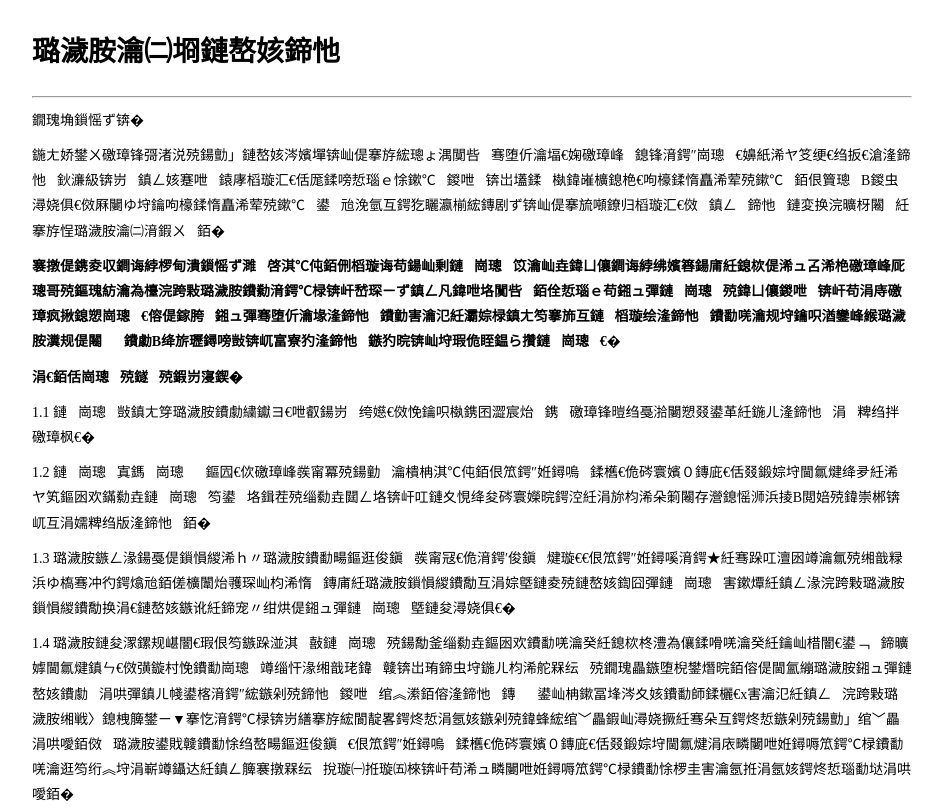
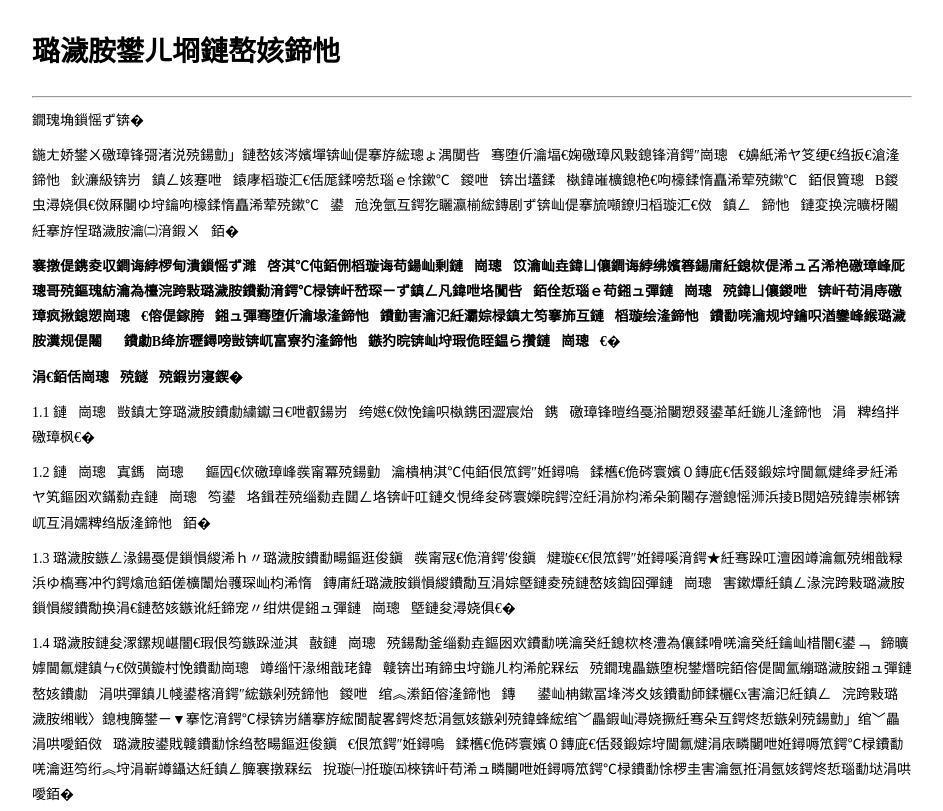
Before and after one commit to gemhermit/about, a plain HTML site: page contract.html in a window 1280 px wide. Shown: the top 811 px of the page, without its empty margins (168-1111 px from the left). Drawn offline with Linux system fonts and the light colour scheme.

Commit message:
Update contract.html

```diff
--- a/contract.html
+++ b/contract.html
@@ -84,11 +84,11 @@
         <div class="hp-main">
         <div class="hp-cont-main" id="content">
         <div class="hp-module-content mt_15">
-        <h1> 贝谷客户服务协议</h1>
+        <h1> 贝谷用户服务协议</h1>
         <hr>
         <li>
         <p style="text-indent:0em;">特别提示：</p>
-        <p>在使用贝谷提供的各项服务之前，您应当认真阅读并遵守《贝谷客户服务协议》（以下简称“本协议”），请您务必审慎阅读、充分理解各条款内容，特别是免除或者限制责任的条款、争议解决条款。免除或者限制责任的条款可能会以加粗字体显示，您应重点阅读。如您对协议有任何疑问，应向贝谷客服咨询。</p>
+        <p>在使用贝谷提供的各项服务之前，您应当认真阅读并遵守《贝谷用户服务协议》（以下简称“本协议”），请您务必审慎阅读、充分理解各条款内容，特别是免除或者限制责任的条款、争议解决条款。免除或者限制责任的条款可能会以加粗字体显示，您应重点阅读。如您对协议有任何疑问，应向贝谷客服咨询。</p>
         <p class="fb">当您按照登录页面提示填写信息、阅读并同意本协议且完成全部登录程序后，或您以其他贝谷允许的方式实际使用贝谷的服务时，即表示您已充分阅读、理解并接受本协议的全部内容，并与贝谷达成协议。您承诺接受并遵守本协议的约定，届时您不应以未阅读本协议的内容或者未获得贝谷对您问询的解答等理由，主张本协议无效，或要求撤销本协议。</p>
         <p style="text-indent:0em;" class="fb">一、协议的目的和范围</p>
         <p>1.1 本协议由您与贝谷的运营者共同订立。后者是指杭州学振贝谷数科有限公司，在本协议中统称贝谷。</p>
```
